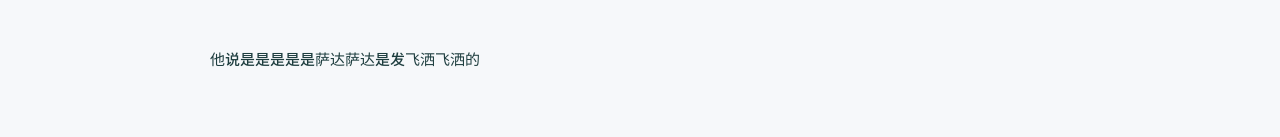
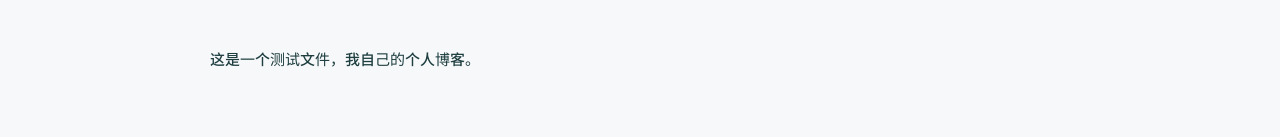
Before and after one commit to GontIhc/GontIhc.github.io, a plain HTML site: page 2023/06/11/mytest/index.html in a window 1280 px wide. Shown: the part 213-350 px from the top of the page. Drawn offline with nearby package versions, Linux system fonts and the light colour scheme; a web font is replaced by a local one.

Commit message:
Site updated: 2023-06-11 17:49:10

```diff
--- a/2023/06/11/mytest/index.html
+++ b/2023/06/11/mytest/index.html
@@ -161,7 +161,7 @@
     </div>
 
     <div class="content" v-pre>
-        <p>他说是是是是是萨达萨达是发飞洒飞洒的</p>
+        <p>这是一个测试文件，我自己的个人博客。</p>
 
     </div>
 
```
Also changed, not shown: index.html (+1 -1 lines).
